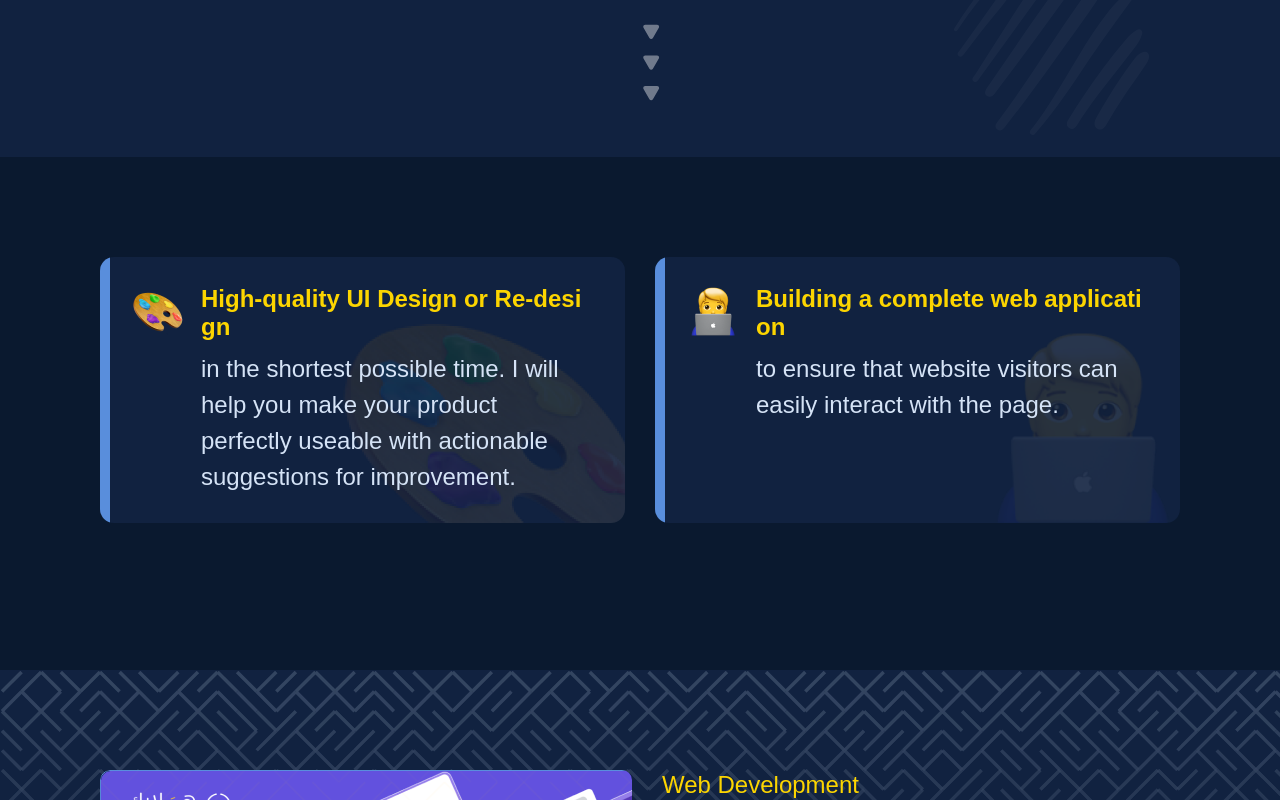
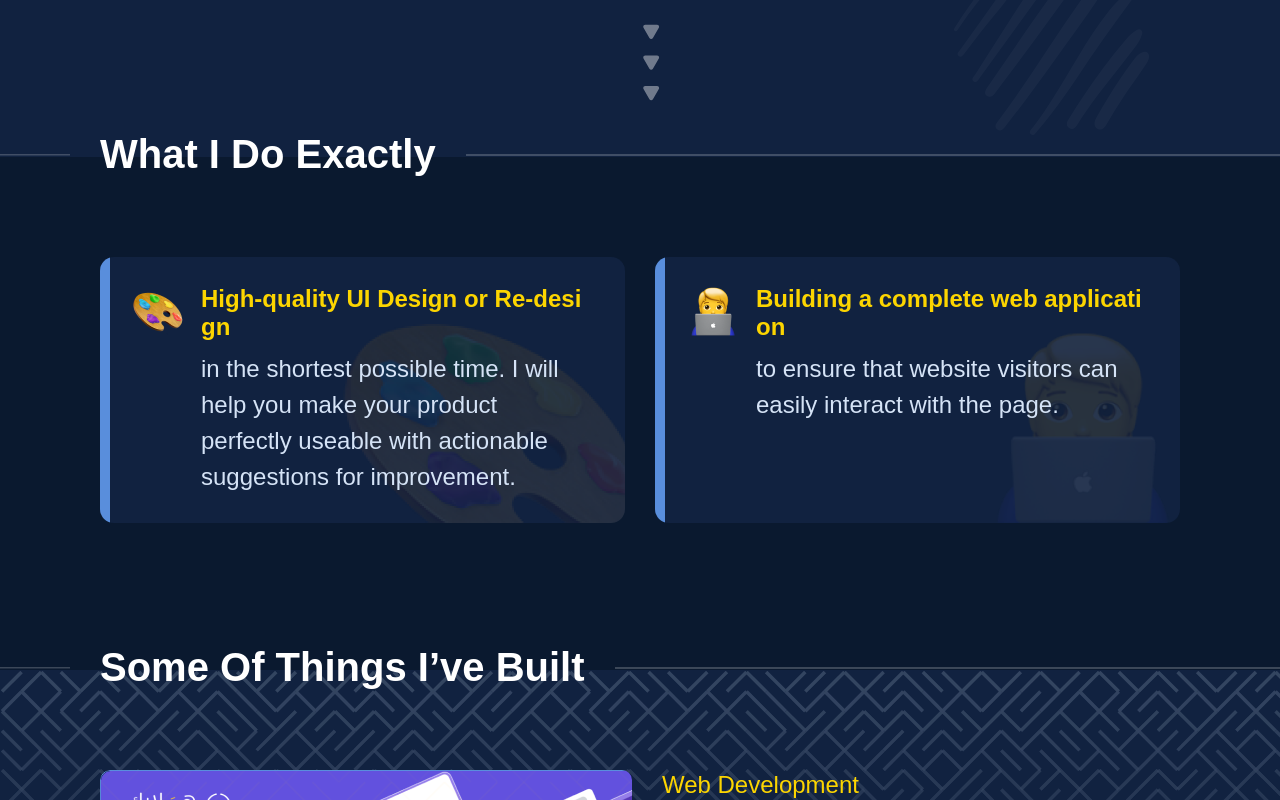
Before and after one commit to alzeqri1997/zeqri, a Next.js app: page / in a window 1280 px wide. Shown: the part 920-1720 px from the top of the page. Built offline with nearby package versions, Linux system fonts and the light colour scheme.

Commit message:
change inset to polygon

```diff
--- a/components/Divider.jsx
+++ b/components/Divider.jsx
@@ -11,7 +11,7 @@ const Divider = ({ text }) => {
     const line2 = dividerRef.current.children[2];
     gsap.timeline({
       defaults: {
-        duration: 0.5
+        duration: 0.5,
       },
       scrollTrigger: {
         trigger: dividerRef.current,
@@ -23,12 +23,12 @@ const Divider = ({ text }) => {
       opacity: 1,
     }).to(line1, {
       delay: .2,
-      clipPath: 'inset(0 100%  0 100%)'
+      clipPath: 'polygon(0 0, 100% 0, 100% 100%, 0 100%)'
     }, "<").to(text, {
-      clipPath: 'inset(0 100%  0 100%)'
+      clipPath: 'polygon(0 0, 100% 0, 100% 100%, 0 100%)'
     }).to(line2, {
       duration:2,
-      clipPath: 'inset(0 100%  0 100%)'
+      clipPath: 'polygon(0 0, 100% 0, 100% 100%, 0 100%)'
     })
   }, [])
   return (
--- a/styles/components/_divider.scss
+++ b/styles/components/_divider.scss
@@ -17,7 +17,7 @@
 	z-index: 10000000;
 
 	&__text {
-		clip-path: inset(0 100% 0 0);
+		clip-path: polygon(0 0, 0 0, 0 100%, 0 100%);
 		text-transform: capitalize;
 		padding-right: 30px;
 		font-size: 4rem;
@@ -30,7 +30,7 @@
 	}
 
 	&__line1 {
-		clip-path: inset(0 100% 0 0);
+		clip-path: polygon(0 0, 0 0, 0 100%, 0 100%);
 		position: absolute;
 		right: calc(100% + 30px);
 		height: 2px;
@@ -40,7 +40,7 @@
 		z-index: 10;
 	}
 	&__line2 {
-		clip-path: inset(0 100% 0 0);
+		clip-path: polygon(0 0, 0 0, 0 100%, 0 100%);
 		height: 2px;
 		width: 100%;
 		transform: scaleX(2);
```
